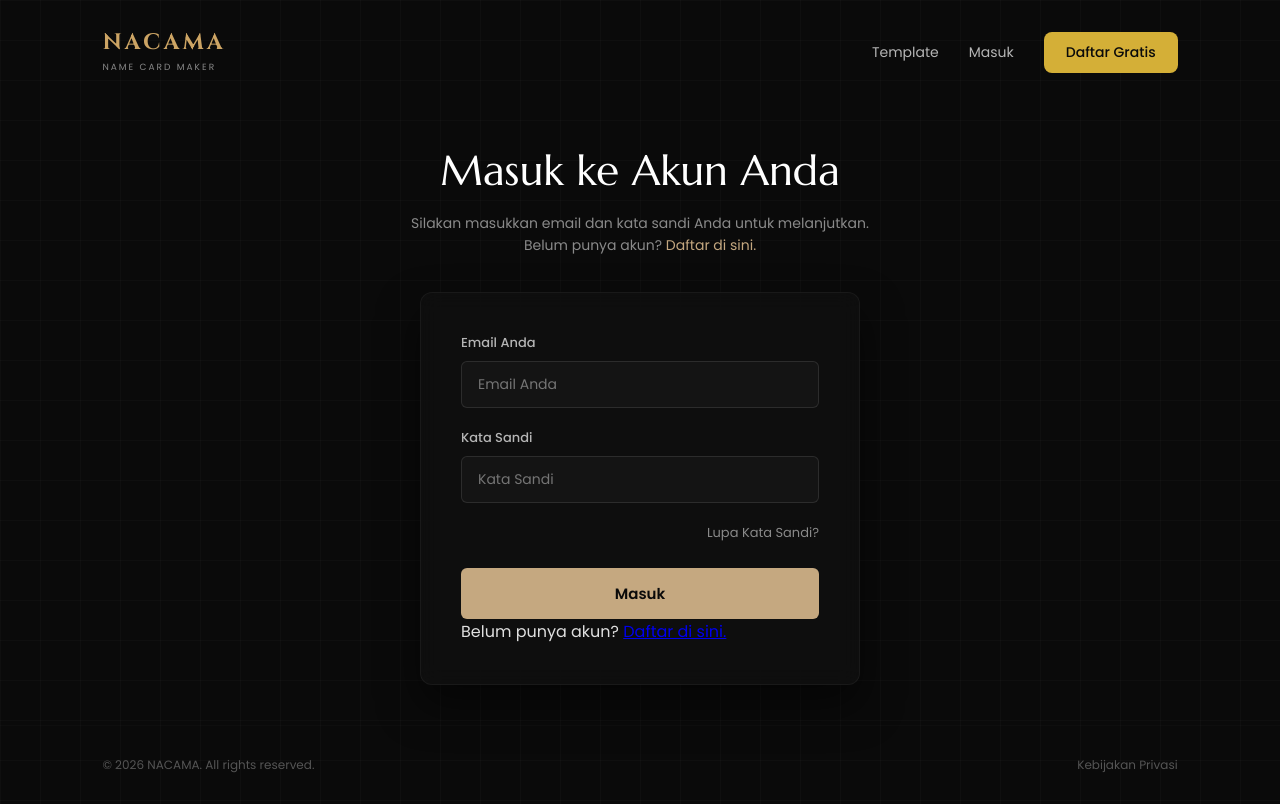
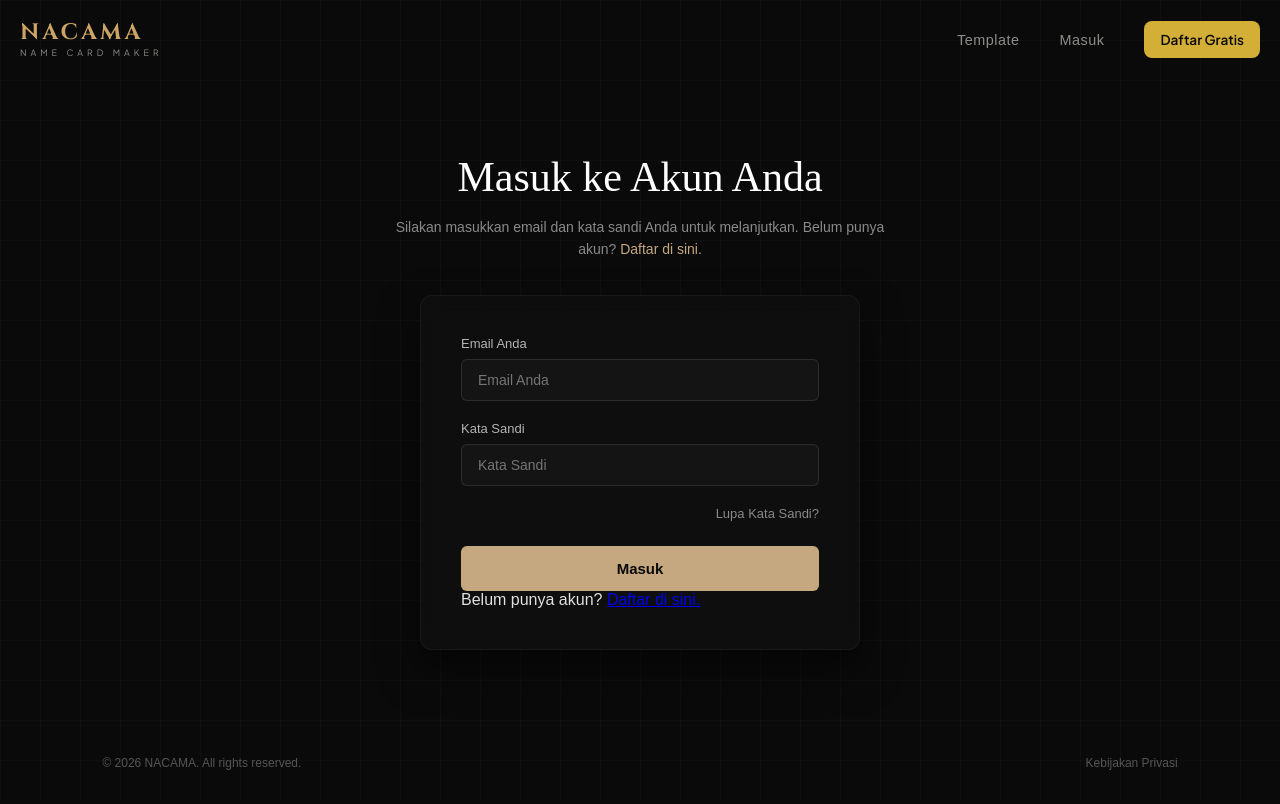
Before and after one commit to MuhamadAldi-Nugroho/pemrogaman_web_projek_nacama, a website: page public/Login.html in a window 1280 px wide. Drawn offline with Linux system fonts and the light colour scheme.

Commit message:
membenahi header login

```diff
--- a/public/Login.html
+++ b/public/Login.html
@@ -6,10 +6,7 @@
     <title>Masuk - NACAMA | Pembuat Kartu Nama Profesional</title>
     <link rel="preconnect" href="https://fonts.googleapis.com" />
     <link rel="preconnect" href="https://fonts.gstatic.com" crossorigin />
-    <link
-      href="https://fonts.googleapis.com/css2?family=Marcellus&family=Poppins:wght@300;400;500;600&display=swap"
-      rel="stylesheet"
-    />
+
     <link
       href="https://fonts.googleapis.com/css2?family=Cinzel:wght@500;700&family=Instrument+Serif:ital@0;1&family=Plus+Jakarta+Sans:wght@300;400;600&display=swap"
       rel="stylesheet"
--- a/public/css/Login.css
+++ b/public/css/Login.css
@@ -41,7 +41,7 @@ header {
   display: flex;
   justify-content: space-between;
   align-items: center;
-  padding: 30px 8%;
+  padding: 20px;
 }
 
 .logo {
@@ -59,23 +59,27 @@ header {
 }
 
 .sub-logo {
-  font-size: 9px;
-  letter-spacing: 2px;
-  color: #888;
-  margin-top: 5px;
+  display: block;
+  font-family: "Plus Jakarta Sans", sans-serif;
+  font-size: 0.55rem;
+  letter-spacing: 4px;
+  color: #8c8c88;
+  margin-top: 2px;
 }
 
 nav {
+  margin-top: 1px;
   display: flex;
   align-items: center;
-  gap: 30px;
+  gap: 40px;
 }
 
 .nav-link {
-  color: #b5b5b5;
+  color: #8c8c88;
   text-decoration: none;
-  font-size: 14px;
+  font-size: 0.9rem;
   transition: color 0.3s;
+  letter-spacing: 0.5px;
 }
 
 .nav-link:hover {
@@ -83,13 +87,14 @@ nav {
 }
 
 .btn-register {
+  font-family: "Plus Jakarta Sans", sans-serif;
   background-color: #d4af37;
   color: #0a0a0a;
   text-decoration: none;
-  padding: 10px 22px;
+  font-size: 0.85rem;
+  padding: 10px 16px;
   border-radius: 8px;
-  font-size: 14px;
-  font-weight: 500;
+  font-weight: 600;
   transition:
     background-color 0.3s,
     transform 0.2s;
```
